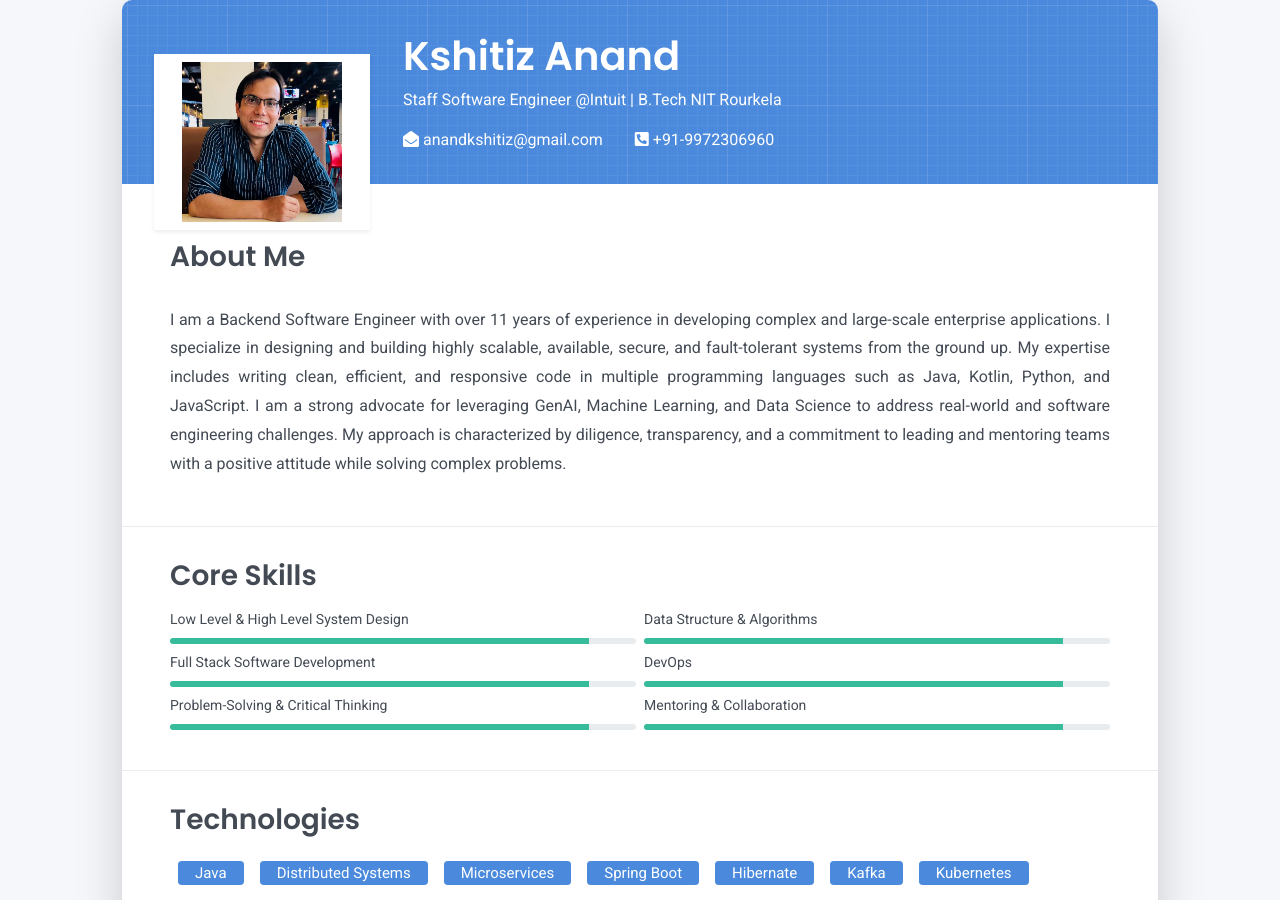
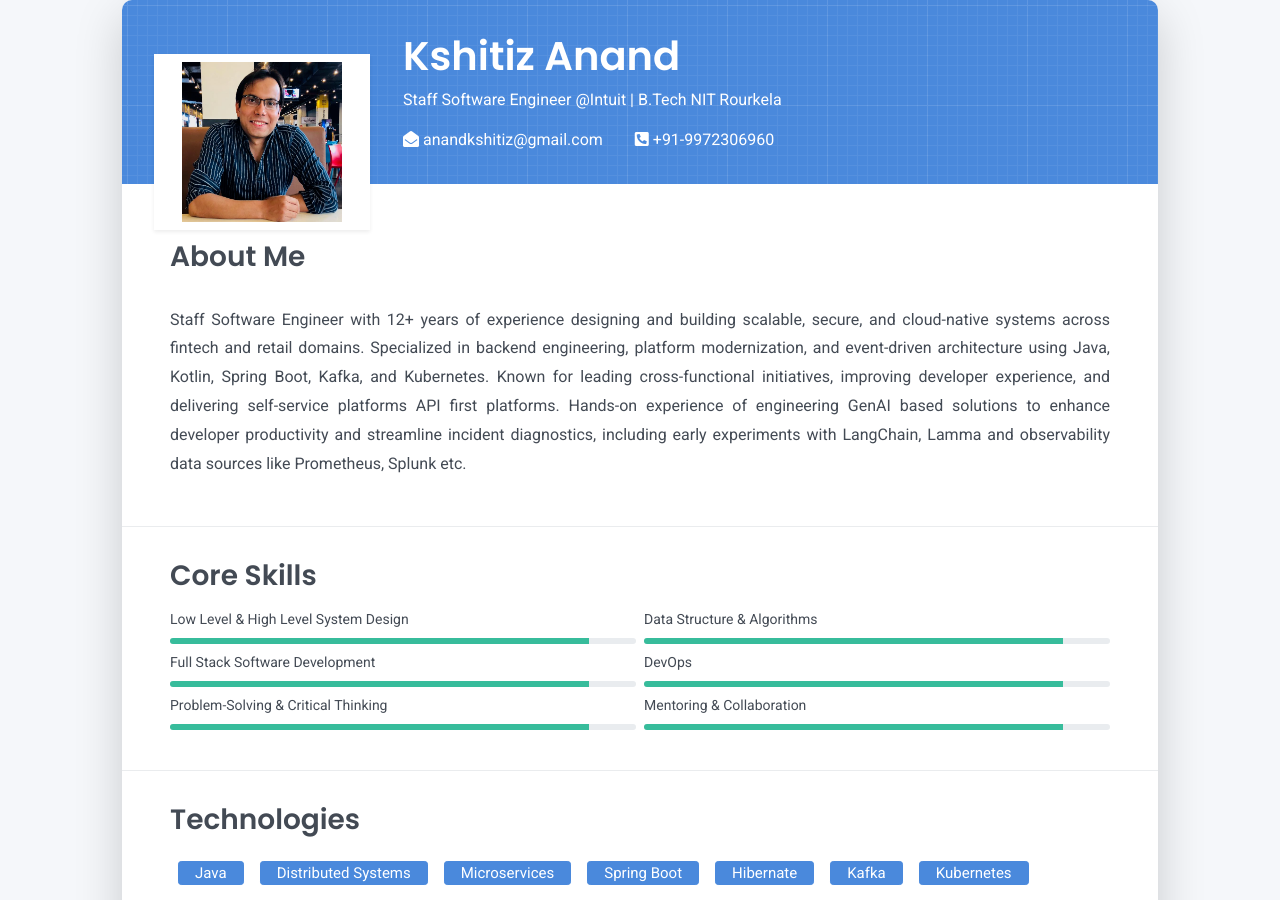
Before and after one commit to anandkshitiz/anandkshitiz.github.io, a Jekyll site: the page built from tabs/about.md, in a window 1280 px wide and 900 px high. Built offline with Jekyll 4.4.1, drawn with Linux system fonts in a browser that asks for light colours.

Commit message:
work ex changes

```diff
--- a/tabs/about/content/about-section.html
+++ b/tabs/about/content/about-section.html
@@ -2,13 +2,15 @@
   <div class="col-md-12">
     <h2 class="h3 mb-3">About Me</h2>
     <p style="text-align: justify; line-height: 1.8;">
-      I am a Backend Software Engineer with over 11 years of experience in developing complex and large-scale
-      enterprise applications. I specialize in designing and building highly scalable, available, secure, and
-      fault-tolerant systems from the ground up. My expertise includes writing clean, efficient, and responsive code in
-      multiple programming languages such as Java, Kotlin, Python, and JavaScript. I am a strong advocate for leveraging
-      GenAI, Machine Learning, and Data Science to address real-world and software engineering challenges. My approach
-      is characterized by diligence, transparency, and a commitment to leading and mentoring teams with a positive
-      attitude while solving complex problems.
+      Staff Software Engineer with 12+ years of experience designing and building scalable, secure, and cloud-native
+      systems across fintech and retail domains. Specialized in backend engineering, platform modernization, and
+      event-driven architecture using Java, Kotlin, Spring Boot, Kafka, and Kubernetes. Known for leading
+      cross-functional initiatives, improving developer experience, and delivering self-service platforms API first
+      platforms.
+
+      Hands-on experience of engineering GenAI based solutions to enhance developer productivity and streamline incident
+      diagnostics, including early experiments with LangChain, Lamma and observability data sources like Prometheus,
+      Splunk etc.
     </p>
   </div>
 </div>
```
